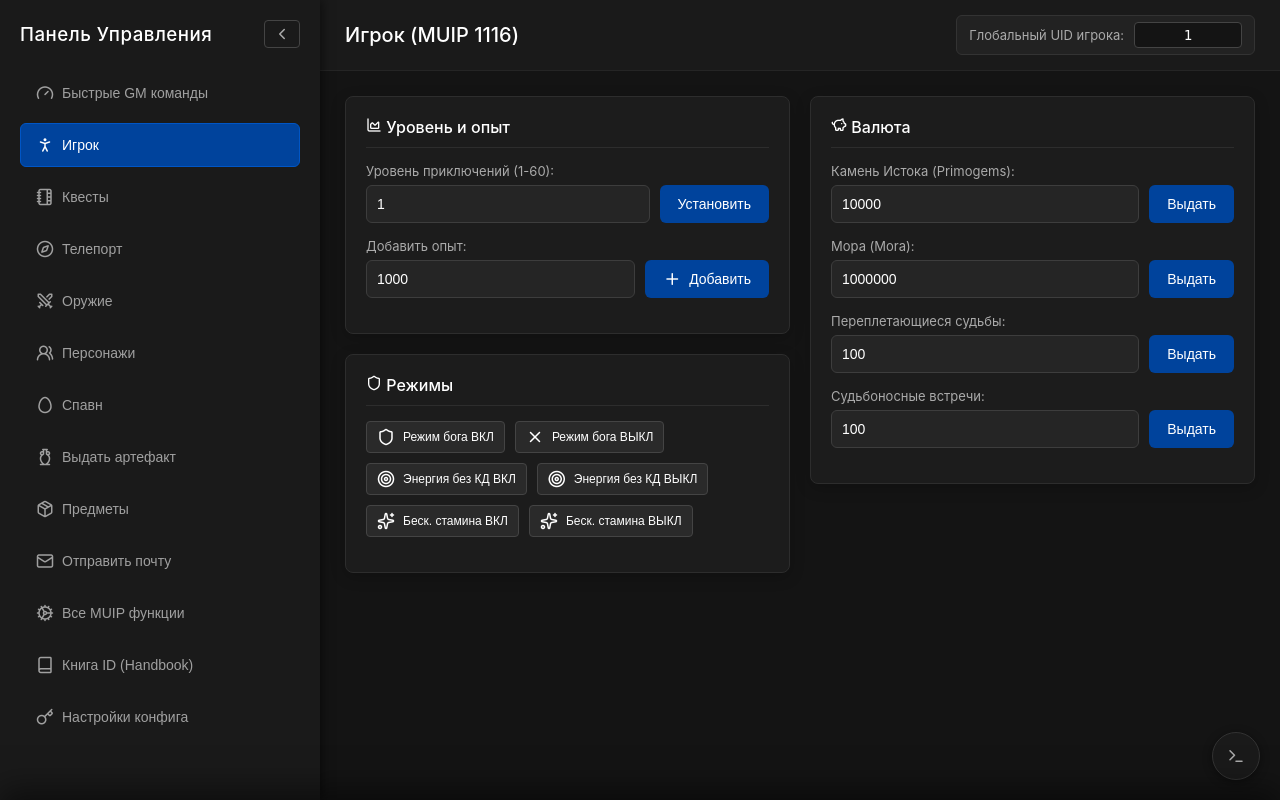
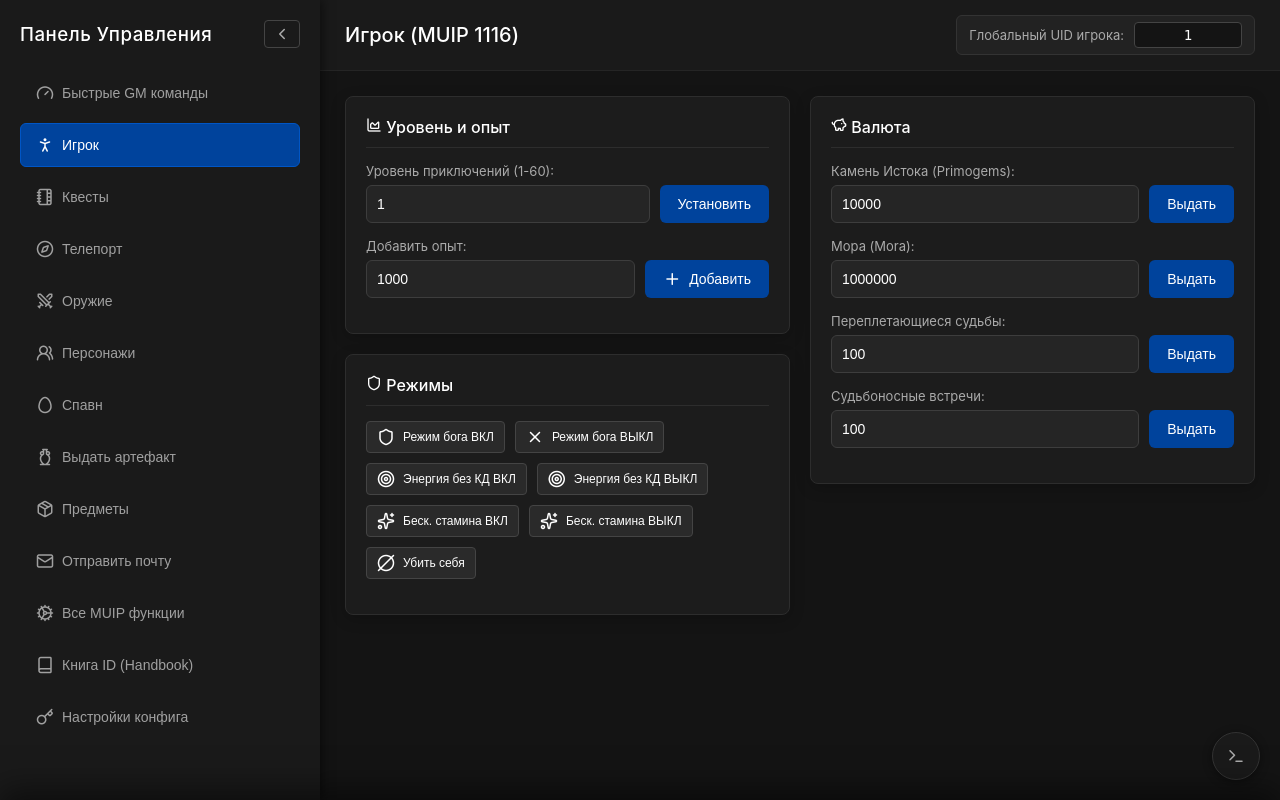
Before and after one commit to azfdagg/muip-gui, a Flask app: page / in a window 1280 px wide, after a click on "Игрок". Run offline with Flask 3, Linux system fonts and the light colour scheme.

Commit message:
добавлена быстрая кнопка

```diff
--- a/templates/index.html
+++ b/templates/index.html
@@ -146,6 +146,7 @@
                             <button class="quick-badge" onclick="quickGm('energy infinite off')"><i class="icon-target"></i> Энергия без КД ВЫКЛ</button>
                             <button class="quick-badge" onclick="quickGm('stamina infinite on')"><i class="icon-sparkles"></i> Беск. стамина ВКЛ</button>
                             <button class="quick-badge" onclick="quickGm('stamina infinite off')"><i class="icon-sparkles"></i> Беск. стамина ВЫКЛ</button>
+                            <button class="quick-badge" onclick="quickGm('kill self')"><i class="icon-circle-slash-2"></i> Убить себя</button>
                         </div>
                     </div>
                 </div>
```
